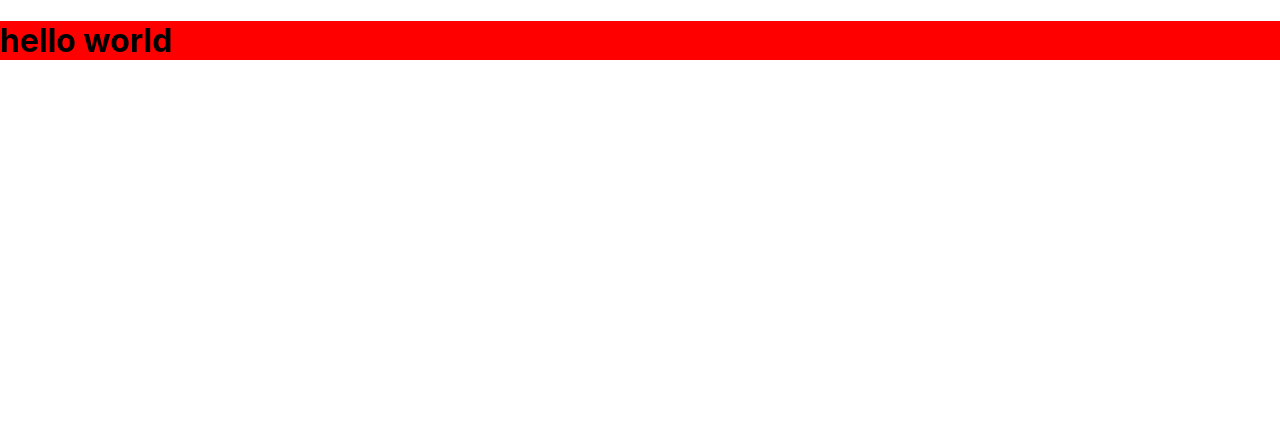
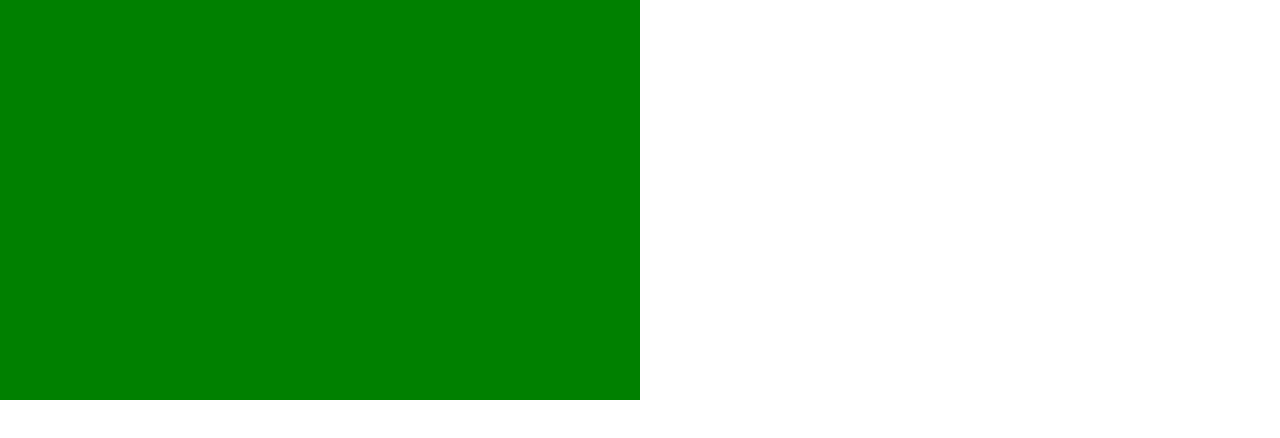
Before and after one commit to CodeJeffreyG/PathFinder-JeffsAlgos, a React (Create React App) app: page / in a window 1280 px wide. Shown: the top 438 px of the page. Built offline with nearby package versions, Linux system fonts and the light colour scheme.

Commit message:
read me fixes

```diff
--- a/src/App/App.css
+++ b/src/App/App.css
@@ -1,3 +1,5 @@
-h1 {
-  background-color: red;
+.graph {
+  height: 50vh;
+  width: 50%;
+  background: green;
 }
--- a/src/App/App.js
+++ b/src/App/App.js
@@ -1,7 +1,11 @@
-import './App.css';
+import "./App.css";
 
 function App() {
-  return <h1>hello world</h1>
+  return (
+    <div className="graph-container">
+      <main className="graph"> </main>
+    </div>
+  );
 }
 
 export default App;
--- a/src/index.css
+++ b/src/index.css
@@ -1,13 +1,5 @@
 body {
+
   margin: 0;
-  font-family: -apple-system, BlinkMacSystemFont, 'Segoe UI', 'Roboto', 'Oxygen',
-    'Ubuntu', 'Cantarell', 'Fira Sans', 'Droid Sans', 'Helvetica Neue',
-    sans-serif;
-  -webkit-font-smoothing: antialiased;
-  -moz-osx-font-smoothing: grayscale;
+  padding: 0;
 }
-
-code {
-  font-family: source-code-pro, Menlo, Monaco, Consolas, 'Courier New',
-    monospace;
-}
```
Also changed, not shown: 1 other file (tests, documents, lock files or other folders).
